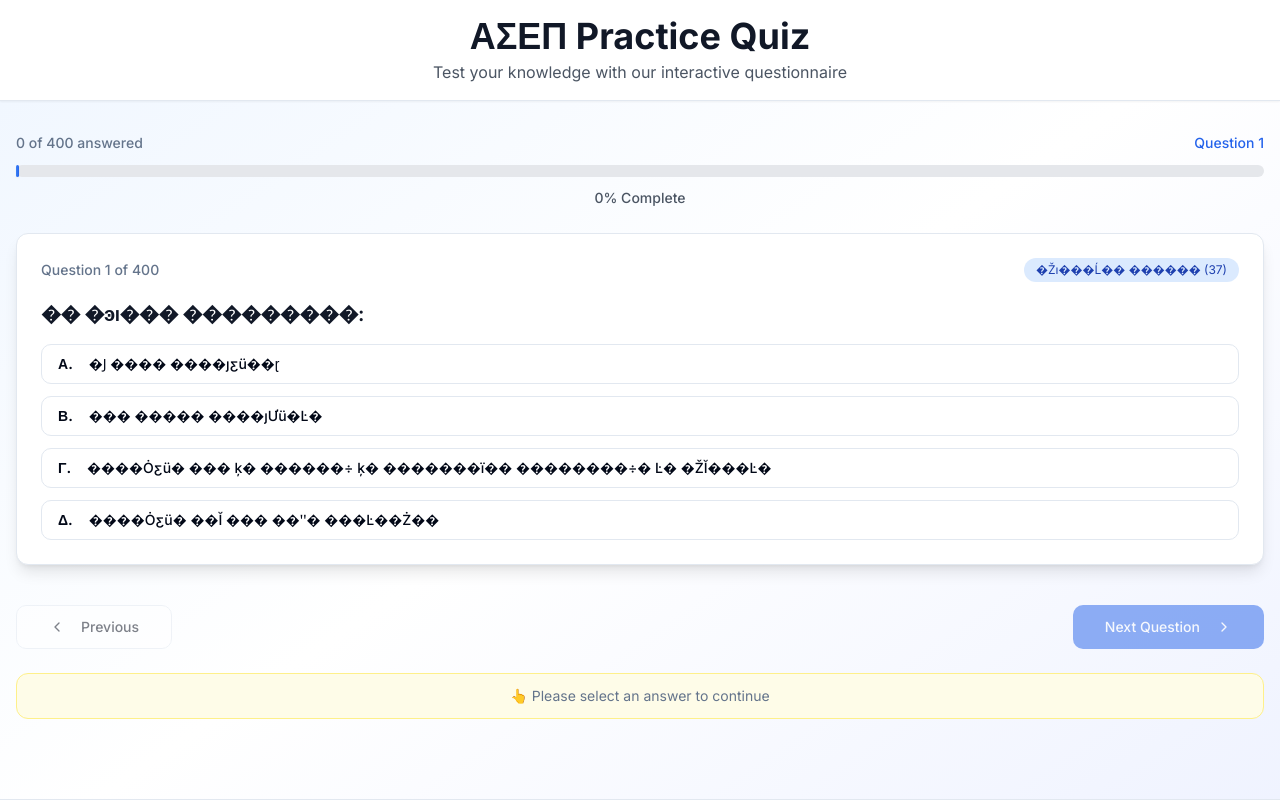
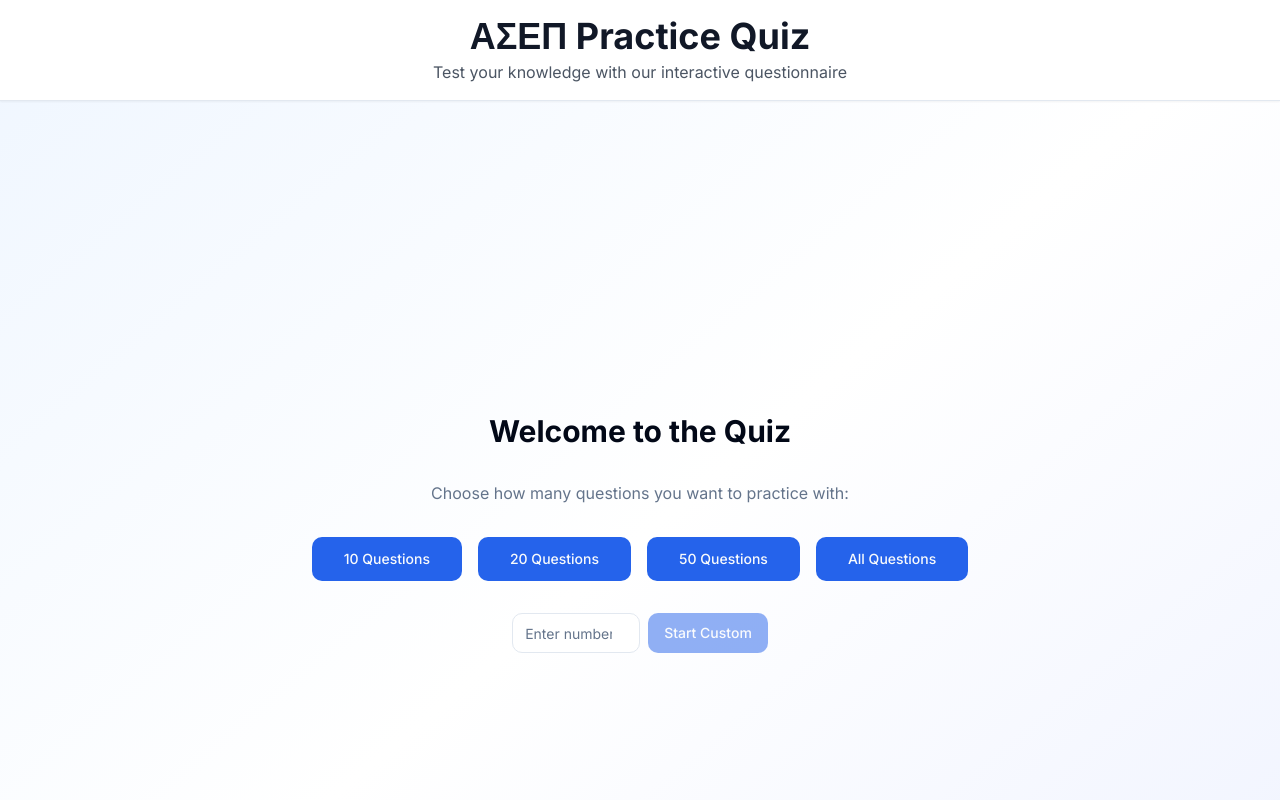
Before and after one commit to gtsa/asep2025Quiz, a Next.js app: page / in a window 1280 px wide. Shown: the top 800 px of the page. Built offline with nearby package versions, Linux system fonts and the light colour scheme.

Commit message:
feat: implement question count selection and backend support for dynamic limits

```diff
--- a/app/api/questions/route.ts
+++ b/app/api/questions/route.ts
@@ -3,8 +3,11 @@ import { parseCSV, convertCSVToQuestions } from "@/lib/csv-parser"
 import { promises as fs } from "fs"
 import path from "path"
 
-export async function GET() {
+export async function GET(request: Request) {
   try {
+    const url = new URL(request.url)
+    const limitParam = url.searchParams.get("limit")
+
     const filePath = path.join(process.cwd(), "public", "data", "data_asep.csv")
     const csvBuffer = await fs.readFile(filePath)
     const csvText = csvBuffer.toString("utf-8")
@@ -12,7 +15,12 @@ export async function GET() {
     const csvRows = parseCSV(csvText)
     const allQuestions = convertCSVToQuestions(csvRows)
 
-    const numberOfQuestions = 400;
+    let numberOfQuestions: number
+    if (limitParam === "max") {
+      numberOfQuestions = allQuestions.length
+    } else {
+      numberOfQuestions = limitParam ? parseInt(limitParam, 10) : allQuestions.length
+    }
     const shuffled = [...allQuestions].sort(() => Math.random() - 0.5);
     const questions = shuffled.slice(0, numberOfQuestions);
 
--- a/app/page.tsx
+++ b/app/page.tsx
@@ -1,6 +1,13 @@
+"use client"
+
+import { useState } from "react"
 import { Quiz } from "@/components/quiz"
+import { QuizStartMenu } from "@/components/quizStartMenu"
 
 export default function Home() {
+  const [questionCount, setQuestionCount] = useState<number | "max" | null>(null)
+
+
   return (
     <div className="min-h-screen bg-gradient-to-br from-blue-50 via-white to-indigo-50">
       {/* Header */}
@@ -15,7 +22,11 @@ export default function Home() {
 
       {/* Main Content */}
       <div className="container mx-auto py-6 sm:py-8">
-        <Quiz />
+        {questionCount === null ? (
+          <QuizStartMenu onStart={setQuestionCount} />
+        ) : (
+          <Quiz questionCount={questionCount} />
+        )}
       </div>
 
       {/* Footer */}
--- a/components/quiz.tsx
+++ b/components/quiz.tsx
@@ -1,5 +1,6 @@
 "use client"
 
+import { useEffect } from "react"
 import { Button } from "@/components/ui/button"
 import { Card, CardContent, CardHeader, CardTitle } from "@/components/ui/card"
 import { QuestionCard } from "./question-card"
@@ -7,9 +8,11 @@ import { ProgressBar } from "./progress-bar"
 import { useQuiz } from "@/hooks/use-quiz"
 import { ChevronLeft, ChevronRight, RotateCcw, CheckCircle, Loader2 } from "lucide-react"
 
-export function Quiz() {
+export function Quiz({ questionCount }: { questionCount: number | "max" }) {
+
   const {
     questions,
+    fetchQuestions,
     quizState,
     currentQuestion,
     currentAnswer,
@@ -21,6 +24,12 @@ export function Quiz() {
     previousQuestion,
     resetQuiz,
   } = useQuiz()
+
+  useEffect(() => {
+  if (questionCount !== undefined && questionCount !== null) {
+    fetchQuestions(questionCount)
+  }
+}, [questionCount])
 
   if (loading) {
     return (
--- /dev/null
+++ b/components/quizStartMenu.tsx
@@ -0,0 +1,64 @@
+"use client"
+
+import { useState } from "react"
+import { Button } from "@/components/ui/button"
+import { Input } from "@/components/ui/input"
+
+type QuizStartMenuProps = {
+  onStart: (questionCount: number | "max") => void
+}
+
+export const QuizStartMenu: React.FC<QuizStartMenuProps> = ({ onStart }) => {
+  const [customCount, setCustomCount] = useState("")
+
+  const handleCustomStart = () => {
+    const parsed = parseInt(customCount, 10)
+    console.log("Parsed custom count:", parsed)
+    if (!isNaN(parsed) && parsed > 0) {
+      onStart(parsed)
+    }
+  }
+
+  return (
+    <div className="flex flex-col items-center justify-center min-h-screen px-4 py-12 space-y-8">
+      <h1 className="text-3xl font-bold text-center">Welcome to the Quiz</h1>
+      <p className="text-muted-foreground text-center">Choose how many questions you want to practice with:</p>
+
+      {/* Predefined Buttons */}
+      <div className="flex flex-wrap gap-4 justify-center">
+        {[10, 20, 50].map((count: number) => (
+            <Button
+                key={count}
+                size="lg"
+                onClick={() => {
+                    console.log("Click count:", count)
+                    onStart(Number(count))
+                }}
+            >
+                {count} Questions
+            </Button>
+        ))}
+
+        {/* All = no count specified */}
+        <Button key="all" size="lg" onClick={() => onStart('max')}>
+          All Questions
+        </Button>
+      </div>
+
+      {/* Custom Input */}
+      <div className="flex gap-2 mt-4">
+        <Input
+          type="number"
+          min={1}
+          placeholder="Enter number"
+          value={customCount}
+          onChange={(e) => setCustomCount(e.target.value)}
+          className="w-32"
+        />
+        <Button onClick={handleCustomStart} disabled={!customCount || parseInt(customCount) <= 0}>
+          Start Custom
+        </Button>
+      </div>
+    </div>
+  )
+}
--- a/hooks/use-quiz.ts
+++ b/hooks/use-quiz.ts
@@ -14,14 +14,10 @@ export function useQuiz() {
   const [loading, setLoading] = useState(true)
   const [error, setError] = useState<string | null>(null)
 
-  useEffect(() => {
-    fetchQuestions()
-  }, [])
-
-  const fetchQuestions = async () => {
+  const fetchQuestions = async (limit?: number) => {
     try {
       setLoading(true)
-      const response = await fetch("/api/questions")
+      const response = await fetch(`/api/questions?limit=${limit}`)
       const data = await response.json()
 
       if (!response.ok) {
```
